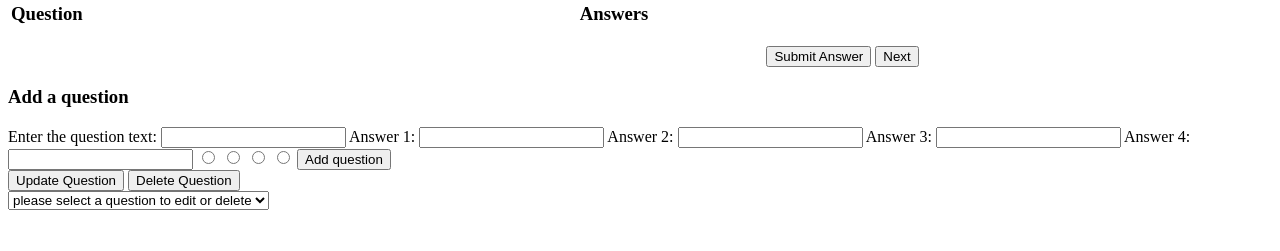
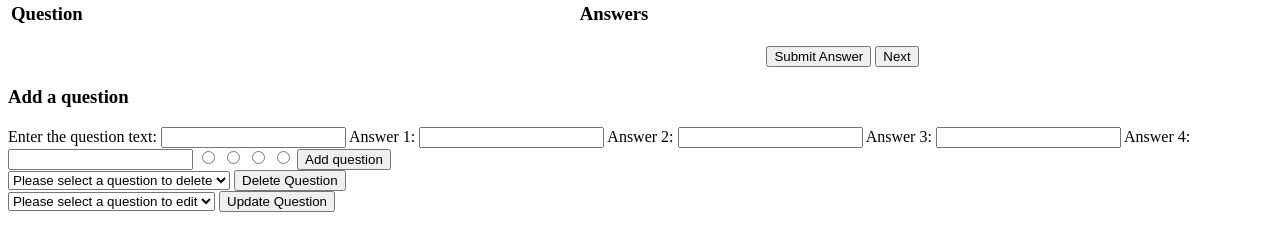
Before and after one commit to bdrencher/BDR-Winter-2020-FlashCard-Project, a website: page public/index.html in a window 1280 px wide. Shown: the part 99-350 px from the top of the page. Drawn offline with nearby package versions, Linux system fonts and the light colour scheme; no server answers.

Commit message:
Adding markup for deleting and editing a question

```diff
--- a/public/index.html
+++ b/public/index.html
@@ -53,14 +53,18 @@
         </div>
 
         <div>
-            <button class="actionButton" onclick="updateAQuestion()">Update Question</button>
+            <select id="deleteDropdown">
+                <option value=none>Please select a question to delete</option>
+            </select>
             <button class="actionButton" onclick="deleteAQuestion()">Delete Question</button>
         </div>
 
-        <select id="questionDropdown">
-        <option value=none>please select a question to edit or delete</option>
-
-
+        <div>
+            <select id="updateDropdown" >
+                <option value=none>Please select a question to edit</option>
+            </select>
+            <button class="actionButton" onclick="updateAQuestion()">Update Question</button>
+        </div>
 
     </body>
 
--- a/public/views/clientSide.js
+++ b/public/views/clientSide.js
@@ -45,8 +45,6 @@ function getListOfQuestions()
     $.get('/getQuestionList', function( data ) {
 
         questionList = data.data;
-        console.log("returned from DB to Client, data is:");
-        console.log(questionList);
     });
 }
 
```
